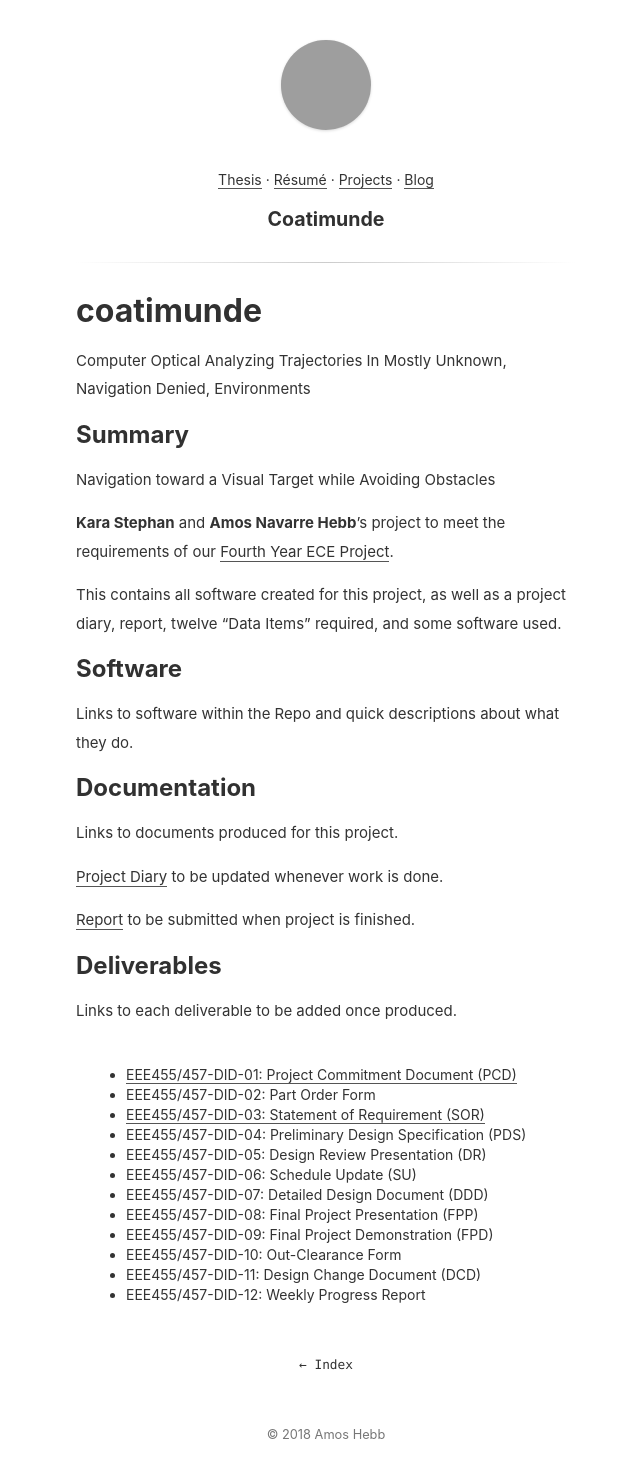
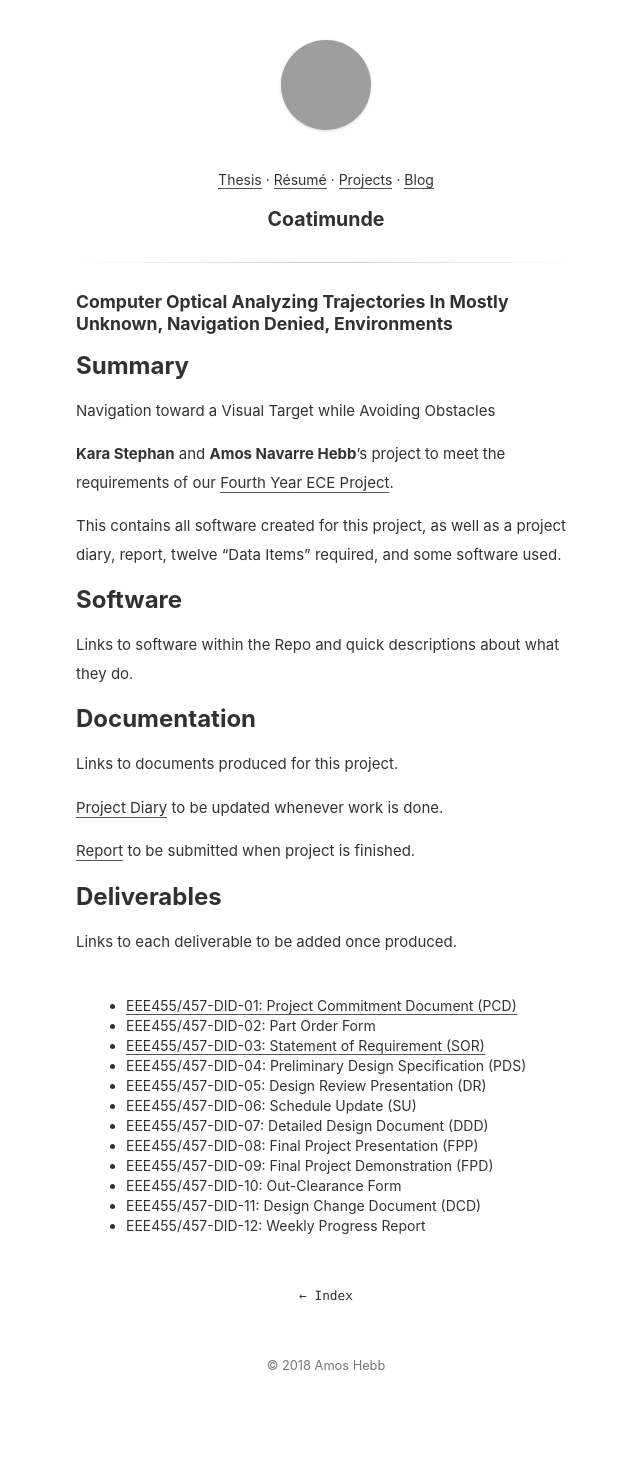
Before and after one commit to navh/amoshebb, a Jekyll site: the page built from coatimunde.md, in a window 1280 px wide. Shown: the whole page, without its empty margins (314-954 px from the left). Built offline with Jekyll 4.4.1, drawn with Linux system fonts in a browser that asks for light colours; after the commit the page ends 1411 px from its top, so only the background shows below that; grey boxes are pictures that could not be loaded.

Commit message:
tuned up the coatimunde.md page

```diff
--- a/coatimunde.md
+++ b/coatimunde.md
@@ -3,8 +3,7 @@ layout: "page"
 title: Coatimunde
 ---
 
-# coatimunde
-Computer Optical Analyzing Trajectories In Mostly Unknown, Navigation Denied, Environments
+##### Computer Optical Analyzing Trajectories In Mostly Unknown, Navigation Denied, Environments
 
 ## Summary
 Navigation toward a Visual Target while Avoiding Obstacles
```
